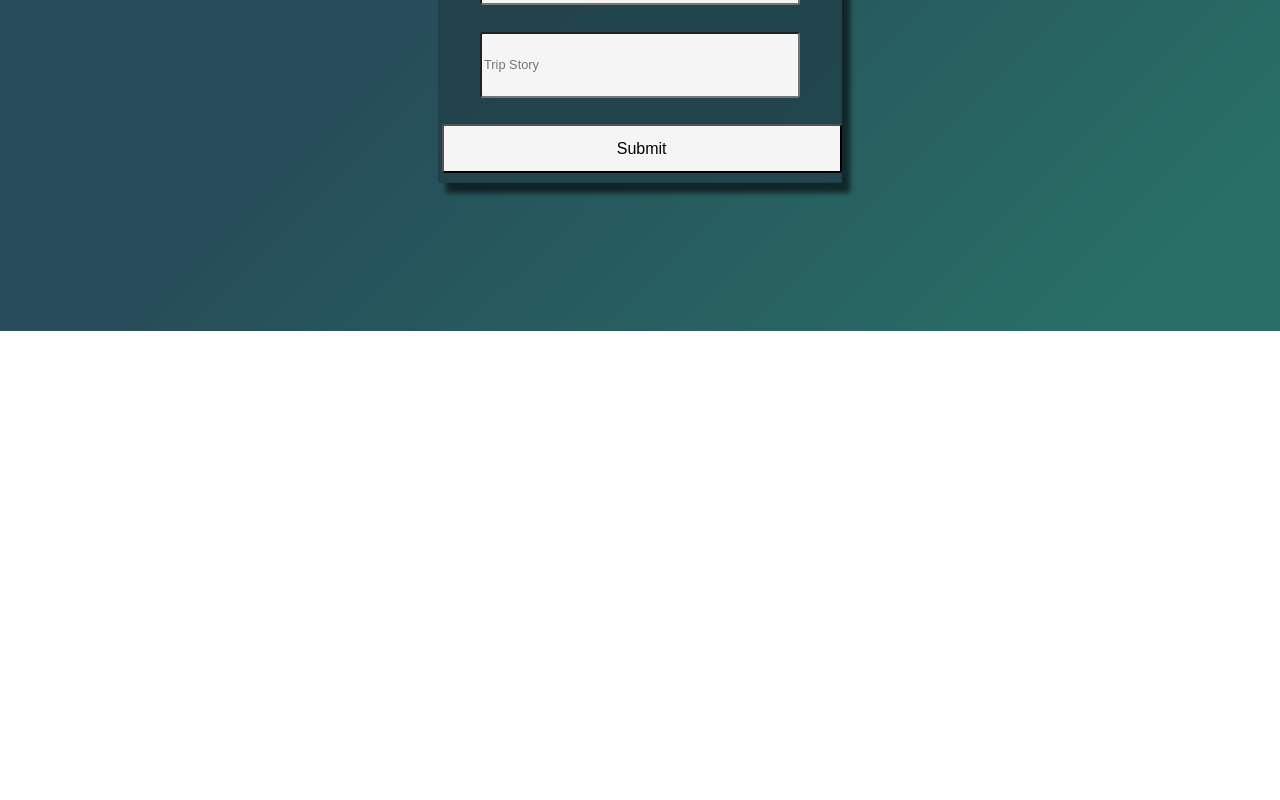
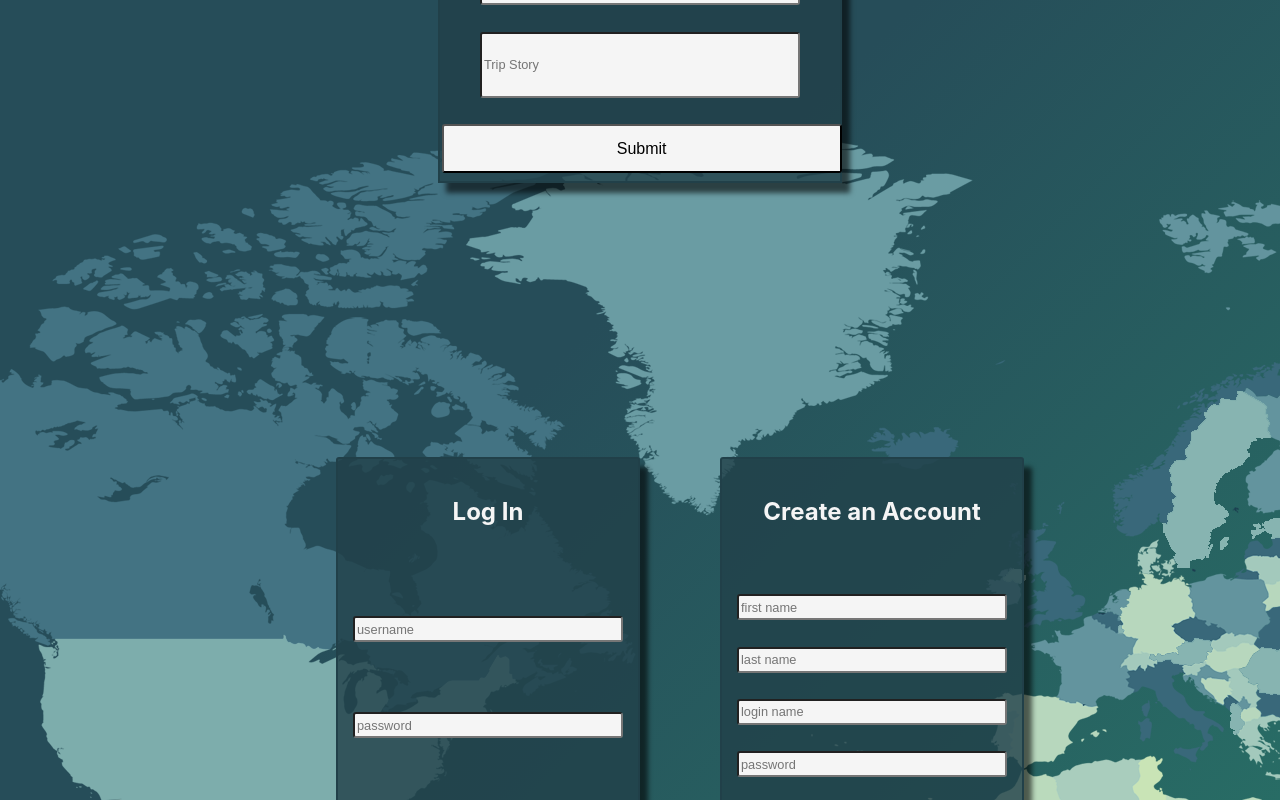
Before and after one commit to Build-Expat-Journal/front-end, a React (Create React App) app in the folder expat-journal/: page /NewTrip in a window 1280 px wide. Shown: the part 1320-2120 px from the top of the page. Before the commit the page ends 1651 px from the top, so only its background shows below. Built offline with nearby package versions, Linux system fonts and the light colour scheme.

Commit message:
pull from master

```diff
--- a/expat-journal/src/App.js
+++ b/expat-journal/src/App.js
@@ -18,7 +18,7 @@ function App() {
     <div className="App">
       <NavBar />
       <Route path='/newtrip' component={NewTripForm} />
-      <Route path='/SplashPage' component={SplashPage} />
+      <Route path='/' component={SplashPage} />
       <Route path='/login' component={Login} />
       <Route path='/signup' component={SignUp} />
       <PrivateRoute path='/photos' component={Photos} />
--- a/expat-journal/src/components/NavBar.js
+++ b/expat-journal/src/components/NavBar.js
@@ -17,8 +17,9 @@ const NavBar = () => {
         </NavLinkBox>
         <NavLinkBox>
           <LinkBoxes><NavLinks to='/'>Home</NavLinks></LinkBoxes>
-          <LinkBoxes><NavLinks to='/Trips'>Trips</NavLinks></LinkBoxes>
+          <LinkBoxes><NavLinks to='/trips'>Trips</NavLinks></LinkBoxes>
           <LinkBoxes><NavLinks to='/NewTrip'>New Trip</NavLinks></LinkBoxes>
+
           <LinkBoxes><NavLinks to='/photos'>Pictures</NavLinks></LinkBoxes>
         </NavLinkBox>
       </NavBox>
```
